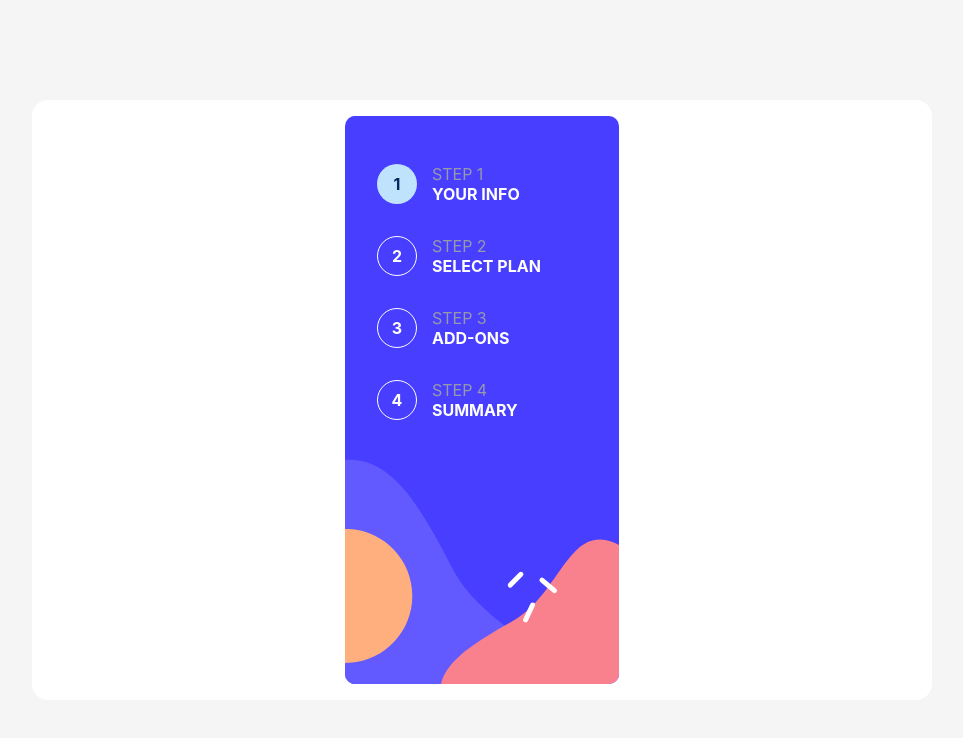
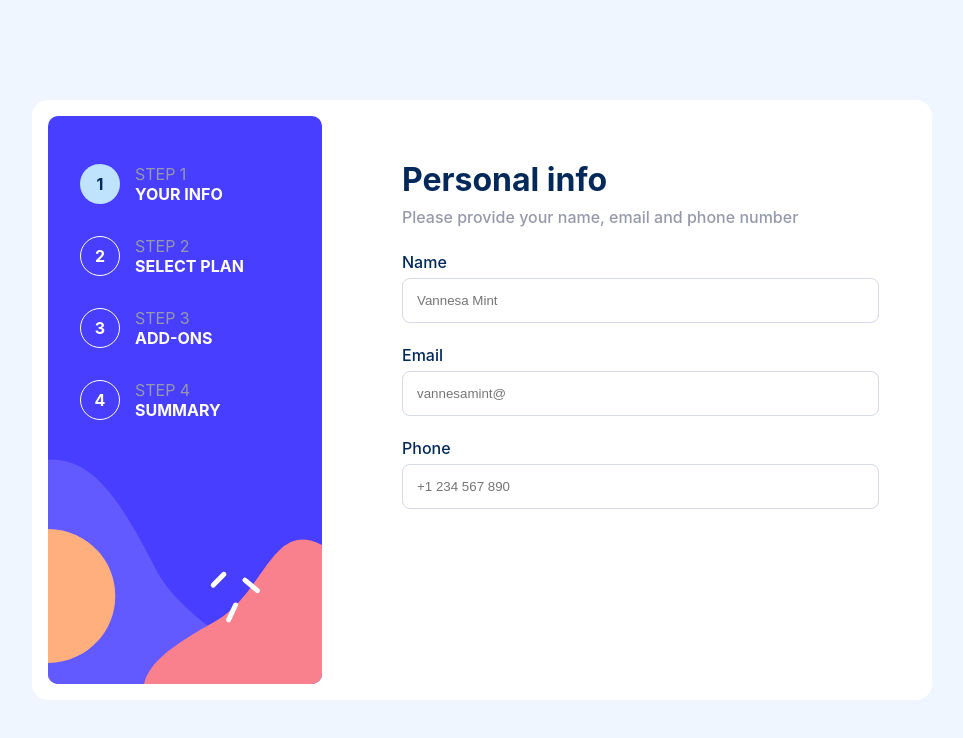
Before and after one commit to M-E-J-O-R/multi_step_form, a React (Create React App) app: page / in a window 1280 px wide. Shown: the top 738 px of the page, without its empty margins (158-1121 px from the left). Built offline with nearby package versions, Linux system fonts and the light colour scheme.

Commit message:
feat: design the personl info component

```diff
--- a/src/App.css
+++ b/src/App.css
@@ -4,20 +4,18 @@
   --pastel-blue: hsl(228, 100%, 84%);
   --light-blue: hsl(206, 94%, 87%);
   --strawberry-red: hsl(354, 84%, 57%);
-}
-
-/* Neutral Colors */
-:root {
   --cool-gray: hsl(231, 11%, 63%);
   --light-gray: hsl(229, 24%, 87%);
   --magnolia: hsl(217, 100%, 97%);
   --alabaster: hsl(231, 100%, 99%);
   --white: hsl(0, 0%, 100%);
 }
+
+
 .App {
   width: 100vw;
   min-height: 100vh;
-   background-color: whitesmoke;
+  background-color: var(--magnolia);
   display: flex;
   flex-direction: column;
   align-items: center;
--- a/src/App.tsx
+++ b/src/App.tsx
@@ -2,14 +2,24 @@ import './App.css';
 import { Routes, Route } from 'react-router-dom';
 import Home from './pages/Home';
 
+import Navigation from './components/Navigation';
+import style from './styles/home.module.css';
+
 
 function App() {
   return (
-    <div className="App">
-      <Routes>
-        <Route path='/' element={<Home />
-        } />
-      </Routes>
+    <div className='App'>
+      <div className={style.home_container}>
+        <Navigation />
+        <Routes>
+
+          <Route path='/' element={<Home />} />
+          <Route path='addons' element={<Home />} />
+          <Route path='summary' element={<Home />} />
+        </Routes>
+      </div>
+
+
 
 
     </div>
--- a/src/components/Navigation.tsx
+++ b/src/components/Navigation.tsx
@@ -9,6 +9,7 @@ interface NavItem {
     stepNo: number;
     navStep: string;
     navDetails: string;
+    path: string;
 }
 
 const Navigation = () => {
@@ -22,27 +23,31 @@ const Navigation = () => {
             stepNo: 1,
             navStep: 'STEP 1',
             navDetails: 'YOUR INFO',
+            path:'/',
         },
         {
             stepNo: 2,
             navStep: 'STEP 2',
             navDetails: 'SELECT PLAN',
+            path:'plan',
         },
         {
             stepNo: 3,
             navStep: 'STEP 3',
             navDetails: 'ADD-ONS',
+            path:'addons',
         },
         {
             stepNo: 4,
             navStep: 'STEP 4',
             navDetails: 'SUMMARY',
+            path:''
         },
     ];
     return (
         <div className={style.navigation_container}>
             {navData.map((nav) =>
-                <Link to='/' className={style.nav_child} onClick={() => handleStepNo(nav.stepNo)}>
+                <Link to={nav.path} className={style.nav_child} onClick={() => handleStepNo(nav.stepNo)}>
                     <p className={`${style.nav_num} ${stepNum === nav.stepNo && `${style.active_step}`}`}>{nav.stepNo}</p>
                     <section>
                         <p className={style.nav_step}>{nav.navStep}</p>
--- a/src/pages/Home.tsx
+++ b/src/pages/Home.tsx
@@ -1,9 +1,25 @@
-import Navigation from '../components/Navigation';
 import style from '../styles/home.module.css';
 const Home = () => {
     return (
-        <div className={style.home_container}>
-            <Navigation />
+        <div className={style.info_contanier}>
+            <div className={style.info_head}>
+                <p className={style.step_heading}>Personal info</p>
+                <p className={style.step_details}>Please provide your name, email and phone number</p>
+            </div>
+            <form action="" className={style.form_container}>
+                <label htmlFor="name"  className={style.label_container}>
+                    <p className={style.label_text}>Name</p>
+                    <input type="text" id="name" required placeholder='Vannesa Mint' className={style.input_field}/>
+                </label>
+                <label htmlFor="email"  className={style.label_container}>
+                    <p className={style.label_text}>Email</p>
+                    <input type="email"  id="email" required placeholder='vannesamint@' className={style.input_field} />
+                </label>
+                <label htmlFor="phone" className={style.label_container}>
+                    <p className={style.label_text}>Phone</p>
+                    <input type="tel" id="phone" required placeholder='+1 234 567 890'  className={style.input_field}/>
+                </label>
+            </form>
 
         </div>);
 };
--- a/src/styles/home.module.css
+++ b/src/styles/home.module.css
@@ -5,7 +5,58 @@
   border-radius: 1rem;
   padding: 1rem;
   display: flex;
-  gap: 4rem;
+  gap: 5rem;
   align-items: center;
-  justify-content: center;
 }
+
+.info_contanier {
+  width: 55%;
+  padding: 2.5rem 0 0 0;
+  height: 560px;
+  font-weight: 480;
+  display: flex;
+  flex-direction: column;
+  gap: 25px;
+}
+
+.step_heading {
+  color: var(--marine-blue);
+  font-size: 2rem;
+  font-weight: bold;
+  margin-bottom: 8px;
+}
+.step_details {
+  color: var(--cool-gray);
+}
+
+.form_container {
+  display: flex;
+  flex-direction: column;
+  gap: 12px;
+}
+.label_container {
+  display: flex;
+  flex-direction: column;
+  align-items: flex-start;
+  margin-bottom: 10px;
+}
+
+.label_text {
+  color: var(--marine-blue);
+  font-weight: 500;
+  margin-bottom: 6px;
+}
+
+.input_field {
+  width: 100%;
+  padding: 14px;
+  color: var(--marine-blue);
+  border-radius: 8px;
+  border: 1px solid var(--light-gray);
+  outline: none;
+  transition: border-color 0.3s, color 0.3s;
+}
+.input_field:focus{
+  border: 1px solid var(--marine-blue);
+  color: var(--marine-blue);
+}
```
Also changed, not shown: src/components/PersonalInfo.tsx (deleted, +0 -9 lines).
